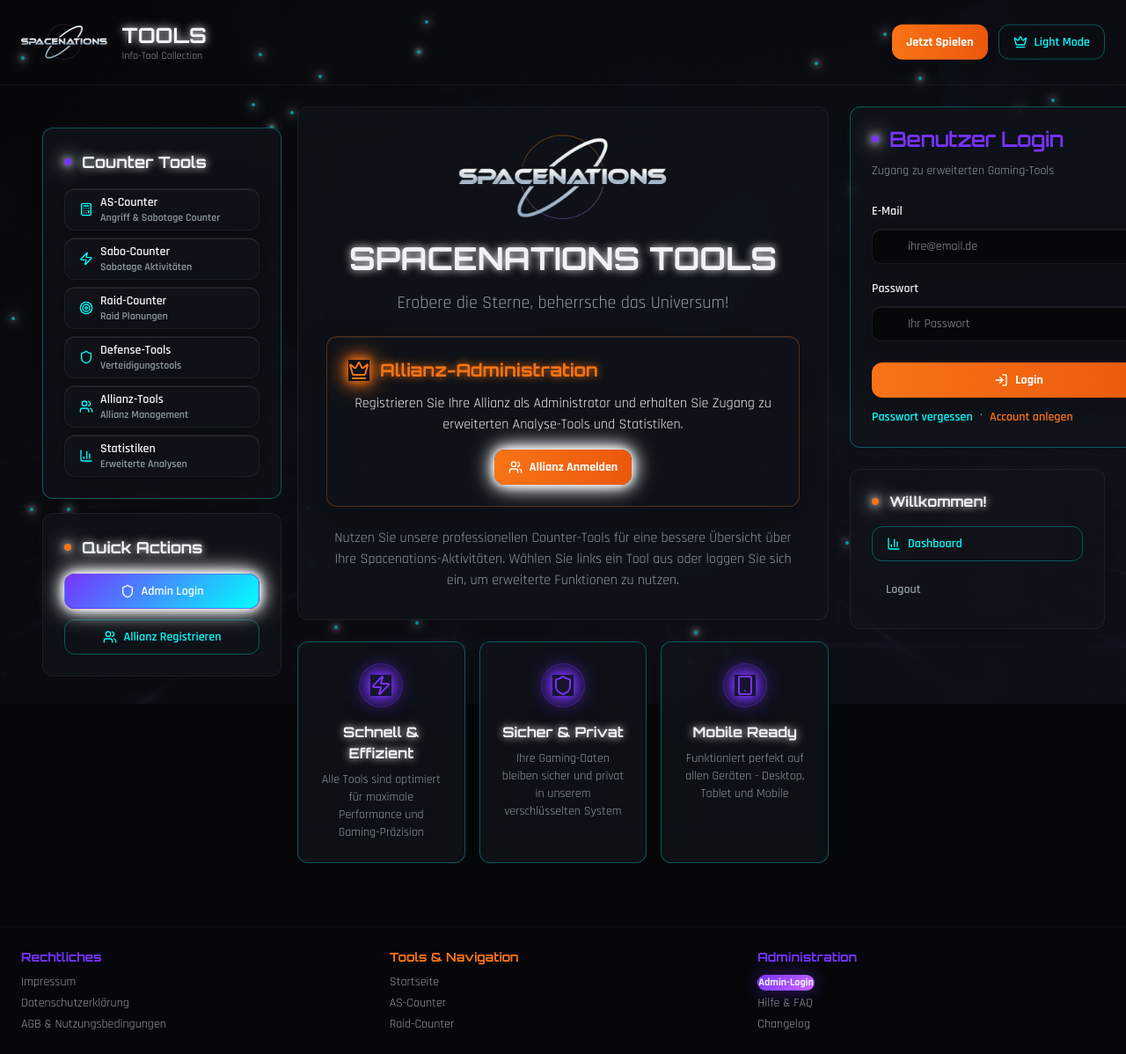
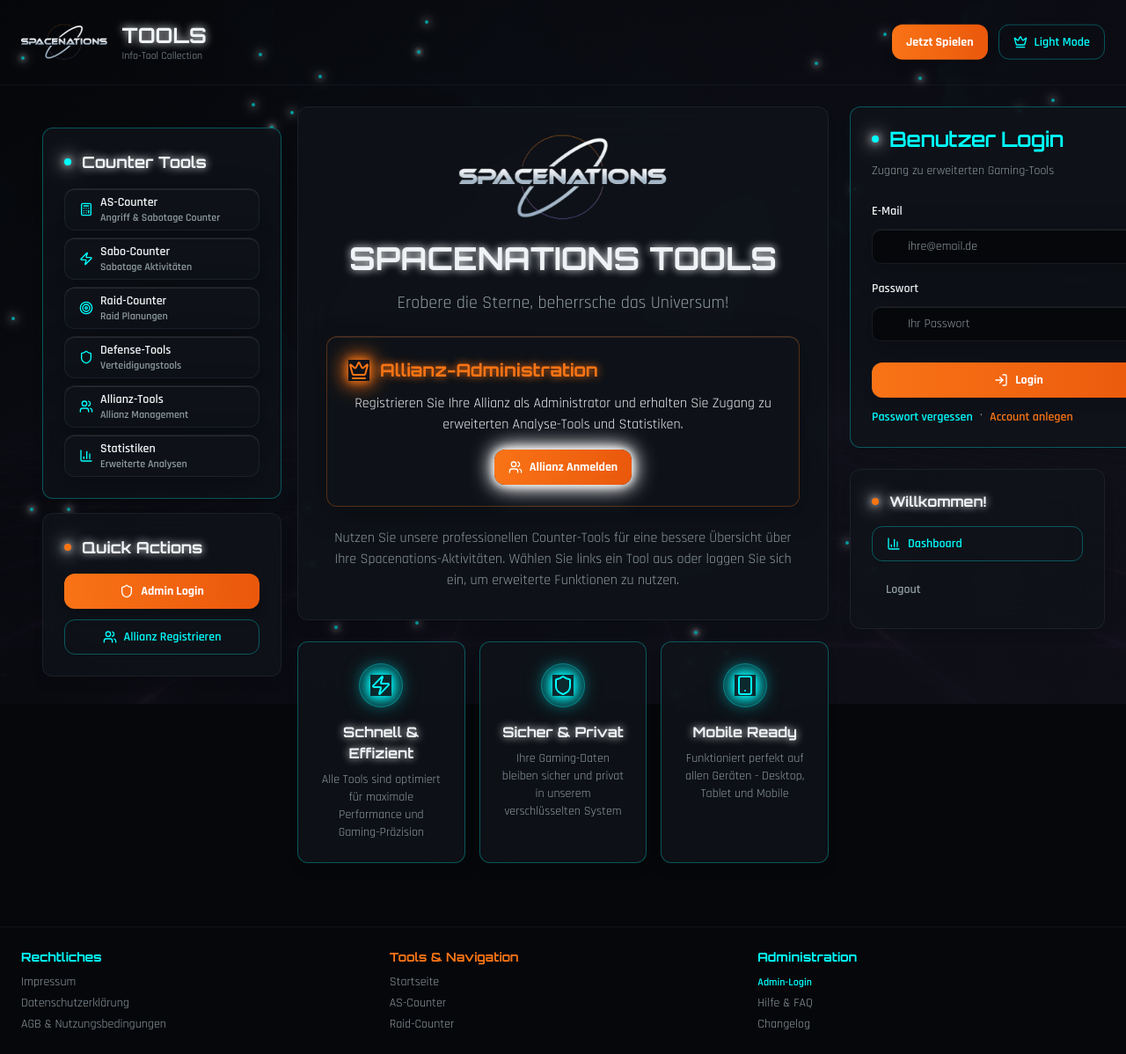
Before and after one commit to Trend4Media/space-nations-toolkit, a React (Vite) app: page / in a window 1280 px wide. Shown: the top 1198 px of the page at 88% size. Built offline with nearby package versions, Linux system fonts and the light colour scheme.

Commit message:
Reverted to commit aac7773115d5a069bf8c395bba7138269938b13d

```diff
--- a/src/components/LoginCard.tsx
+++ b/src/components/LoginCard.tsx
@@ -18,8 +18,8 @@ const LoginCard = () => {
       <GamingCard variant="cyber" className="animate-fade-in">
         <GamingCardHeader>
           <div className="flex items-center gap-3 mb-2">
-            <div className="w-2 h-2 bg-purple rounded-full animate-pulse-glow" />
-            <GamingCardTitle className="text-purple">Benutzer Login</GamingCardTitle>
+            <div className="w-2 h-2 bg-primary rounded-full animate-pulse-glow" />
+            <GamingCardTitle className="text-primary">Benutzer Login</GamingCardTitle>
           </div>
           <p className="text-sm text-muted-foreground font-rajdhani">
             Zugang zu erweiterten Gaming-Tools
--- a/src/components/Navigation.tsx
+++ b/src/components/Navigation.tsx
@@ -16,7 +16,7 @@ const Navigation = () => {
     <div className="w-80 p-6 space-y-4">
       <GamingCard variant="cyber" className="p-6">
         <div className="flex items-center gap-3 mb-4">
-          <div className="w-2 h-2 bg-purple rounded-full animate-pulse-glow" />
+          <div className="w-2 h-2 bg-primary rounded-full animate-pulse-glow" />
           <h2 className="font-orbitron text-lg font-bold text-glow">Counter Tools</h2>
         </div>
 
@@ -45,7 +45,7 @@ const Navigation = () => {
         </div>
 
         <div className="space-y-3">
-          <GamingButton variant="cosmic" className="w-full">
+          <GamingButton variant="orange" className="w-full">
             <Shield className="h-4 w-4" />
             Admin Login
           </GamingButton>
--- a/src/components/ui/gaming-button.tsx
+++ b/src/components/ui/gaming-button.tsx
@@ -17,8 +17,6 @@ const gamingButtonVariants = cva(
         cyber: "bg-gradient-cyber text-white shadow-glow hover:shadow-cyber border border-primary/50 animate-pulse-glow",
         accent: "bg-gradient-accent text-accent-foreground shadow-accent-glow hover:shadow-cyber border border-accent/30",
         orange: "bg-gradient-to-r from-orange-500 to-orange-600 text-white hover:from-orange-600 hover:to-orange-700 shadow-lg hover:shadow-orange-500/25 font-bold",
-        purple: "bg-gradient-purple text-purple-foreground shadow-purple-glow hover:shadow-purple-glow border border-purple/30 font-bold",
-        cosmic: "bg-gradient-cosmic text-white shadow-purple-glow hover:shadow-glow border border-purple/50 animate-pulse-glow",
         glass: "glass-card text-foreground hover:bg-card/90 border border-border/50"
       },
       size: {
--- a/src/index.css
+++ b/src/index.css
@@ -39,11 +39,6 @@
     --accent-glow: 25 95% 65%;
     --accent-foreground: 220 25% 8%;
 
-    /* Purple - Cosmic energy */
-    --purple: 260 100% 60%;
-    --purple-glow: 280 100% 70%;
-    --purple-foreground: 220 25% 95%;
-
     /* Destructive - Red warning */
     --destructive: 0 75% 55%;
     --destructive-foreground: 200 20% 95%;
@@ -57,14 +52,11 @@
     --gradient-primary: linear-gradient(135deg, hsl(180 100% 50%), hsl(180 100% 70%));
     --gradient-accent: linear-gradient(135deg, hsl(25 95% 53%), hsl(25 95% 65%));
     --gradient-cyber: linear-gradient(135deg, hsl(180 100% 50%), hsl(260 100% 60%));
-    --gradient-purple: linear-gradient(135deg, hsl(260 100% 60%), hsl(280 100% 70%));
-    --gradient-cosmic: linear-gradient(135deg, hsl(260 100% 60%), hsl(180 100% 50%));
     --gradient-background: linear-gradient(135deg, hsl(220 25% 3%), hsl(240 20% 8%));
 
     /* Gaming shadows and glows */
     --shadow-glow: 0 0 20px hsl(180 100% 50% / 0.3);
     --shadow-accent-glow: 0 0 20px hsl(25 95% 53% / 0.3);
-    --shadow-purple-glow: 0 0 20px hsl(260 100% 60% / 0.4);
     --shadow-cyber: 0 10px 40px hsl(180 100% 50% / 0.2);
 
     /* Transitions */
--- a/src/pages/Index.tsx
+++ b/src/pages/Index.tsx
@@ -117,8 +117,8 @@ const Index = () => {
                   style={{ animationDelay: `${index * 0.1}s` }}
                 >
                   <div className="flex justify-center mb-4">
-                    <div className="p-3 rounded-full bg-purple/10 border border-purple/30">
-                      <feature.icon className="h-6 w-6 text-purple animate-pulse-glow" />
+                    <div className="p-3 rounded-full bg-primary/10 border border-primary/30">
+                      <feature.icon className="h-6 w-6 text-primary animate-pulse-glow" />
                     </div>
                   </div>
                   <h3 className="font-orbitron font-bold mb-2 text-glow">{feature.title}</h3>
@@ -157,11 +157,11 @@ const Index = () => {
         <div className="max-w-7xl mx-auto p-6">
           <div className="grid grid-cols-1 md:grid-cols-3 gap-6 text-sm">
             <div>
-              <h4 className="font-orbitron font-bold text-purple mb-2">Rechtliches</h4>
+              <h4 className="font-orbitron font-bold text-primary mb-2">Rechtliches</h4>
               <div className="space-y-1 font-rajdhani">
-                <div className="text-muted-foreground hover:text-purple cursor-pointer">Impressum</div>
-                <div className="text-muted-foreground hover:text-purple cursor-pointer">Datenschutzerklärung</div>
-                <div className="text-muted-foreground hover:text-purple cursor-pointer">AGB & Nutzungsbedingungen</div>
+                <div className="text-muted-foreground hover:text-primary cursor-pointer">Impressum</div>
+                <div className="text-muted-foreground hover:text-primary cursor-pointer">Datenschutzerklärung</div>
+                <div className="text-muted-foreground hover:text-primary cursor-pointer">AGB & Nutzungsbedingungen</div>
               </div>
             </div>
 
@@ -175,13 +175,13 @@ const Index = () => {
             </div>
 
             <div>
-              <h4 className="font-orbitron font-bold text-purple mb-2">Administration</h4>
+              <h4 className="font-orbitron font-bold text-primary mb-2">Administration</h4>
               <div className="space-y-1 font-rajdhani">
-                <GamingButton variant="purple" className="p-0 h-auto text-xs">
+                <GamingButton variant="link" className="p-0 h-auto text-xs">
                   Admin-Login
                 </GamingButton>
-                <div className="text-muted-foreground hover:text-purple cursor-pointer">Hilfe & FAQ</div>
-                <div className="text-muted-foreground hover:text-purple cursor-pointer">Changelog</div>
+                <div className="text-muted-foreground hover:text-primary cursor-pointer">Hilfe & FAQ</div>
+                <div className="text-muted-foreground hover:text-primary cursor-pointer">Changelog</div>
               </div>
             </div>
           </div>
--- a/tailwind.config.ts
+++ b/tailwind.config.ts
@@ -50,11 +50,6 @@ export default {
 					foreground: 'hsl(var(--accent-foreground))',
 					glow: 'hsl(var(--accent-glow))'
 				},
-				purple: {
-					DEFAULT: 'hsl(var(--purple))',
-					foreground: 'hsl(var(--purple-foreground))',
-					glow: 'hsl(var(--purple-glow))'
-				},
 				popover: {
 					DEFAULT: 'hsl(var(--popover))',
 					foreground: 'hsl(var(--popover-foreground))'
@@ -69,14 +64,11 @@ export default {
 				'gradient-primary': 'var(--gradient-primary)',
 				'gradient-accent': 'var(--gradient-accent)',
 				'gradient-cyber': 'var(--gradient-cyber)',
-				'gradient-purple': 'var(--gradient-purple)',
-				'gradient-cosmic': 'var(--gradient-cosmic)',
 				'gradient-background': 'var(--gradient-background)',
 			},
 			boxShadow: {
 				'glow': 'var(--shadow-glow)',
 				'accent-glow': 'var(--shadow-accent-glow)',
-				'purple-glow': 'var(--shadow-purple-glow)',
 				'cyber': 'var(--shadow-cyber)',
 			},
 			borderRadius: {
```
